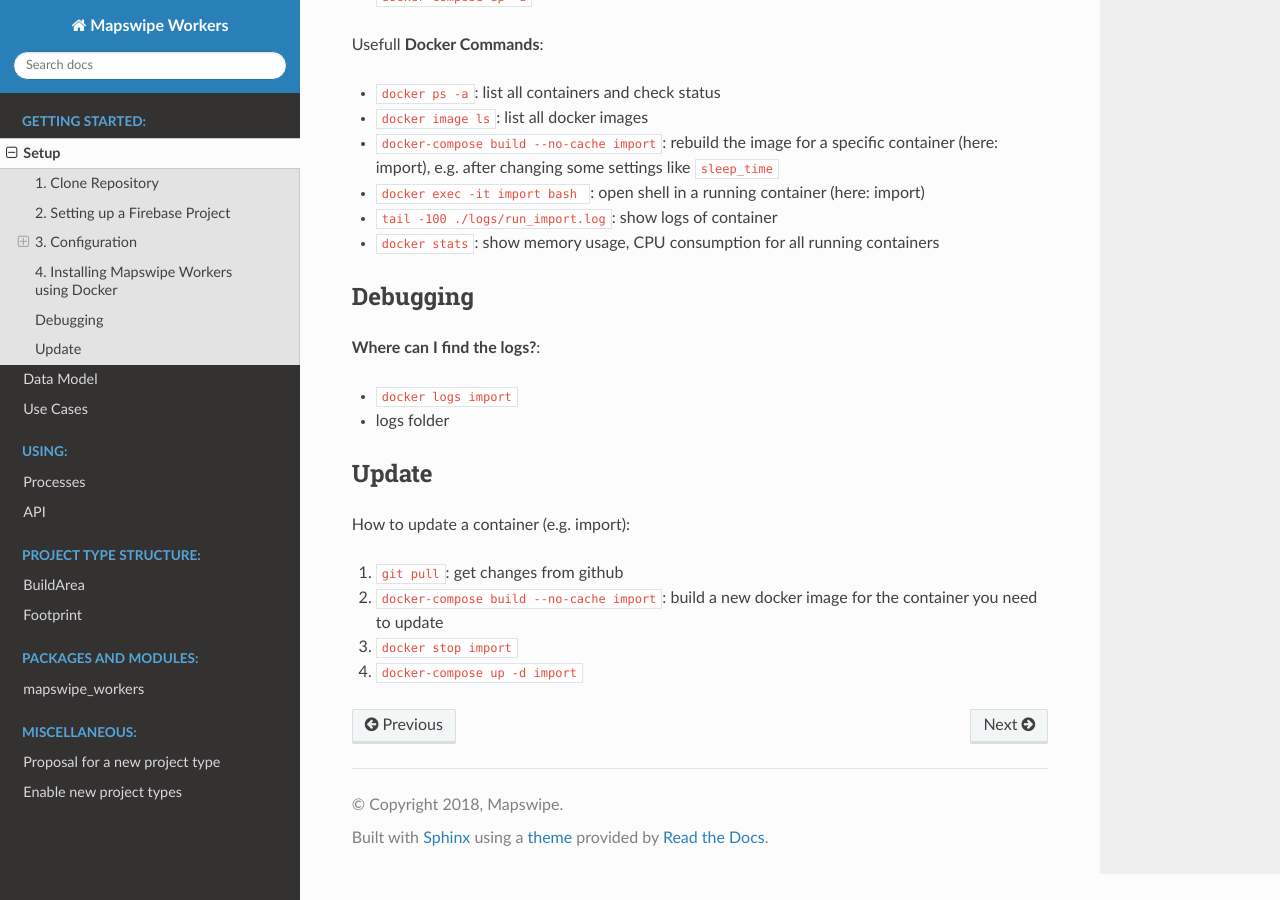
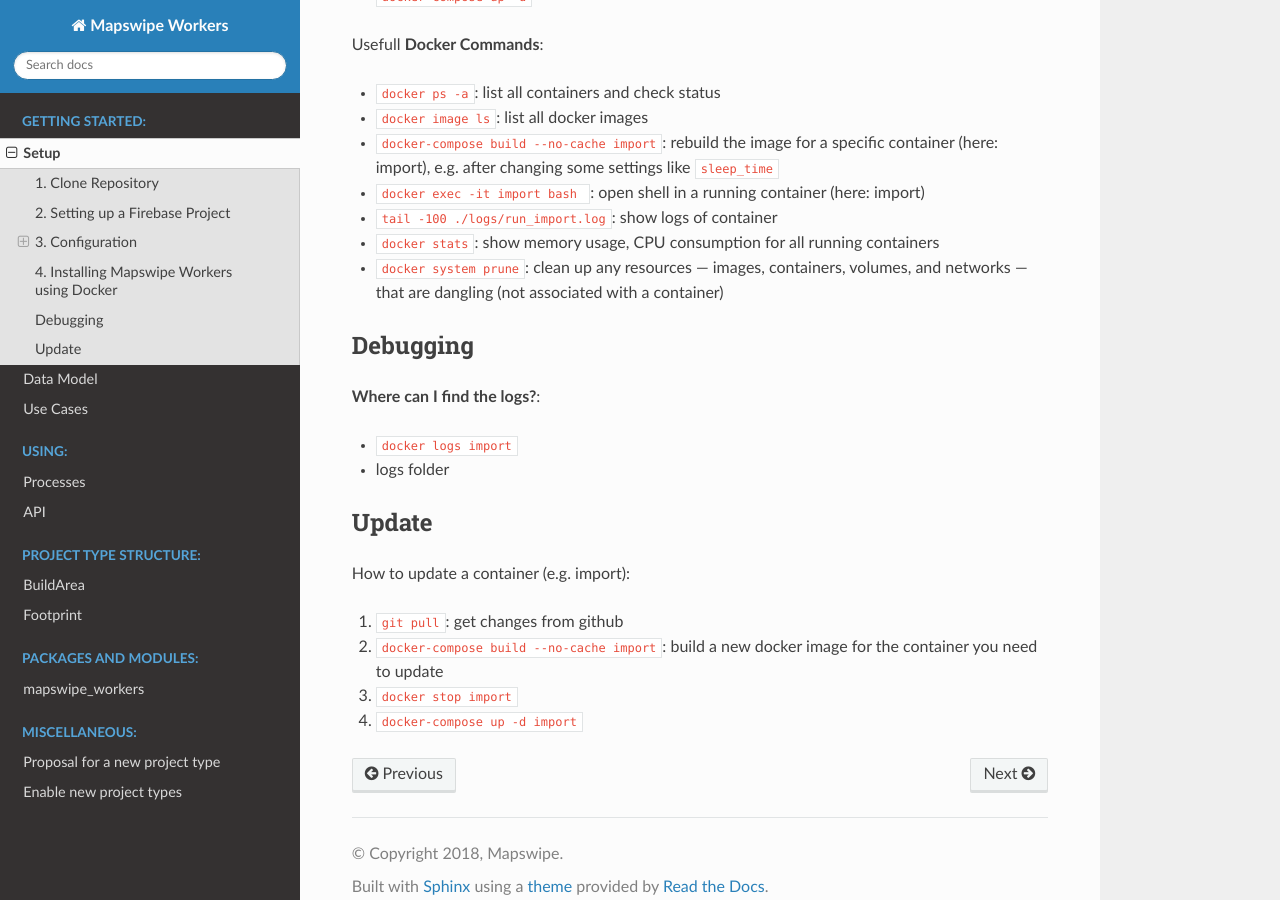
Before and after one commit to mapswipe/python-mapswipe-workers, a Sphinx documentation site: the page built from docs/setup.md, in a window 1280 px wide and 900 px high, scrolled down 3306 px. Built offline with Sphinx 7.4.7 and the Read the Docs theme 2.0.0, drawn with Linux system fonts in a browser that asks for light colours.

Commit message:
Update setup.md

```diff
--- a/docs/setup.md
+++ b/docs/setup.md
@@ -149,6 +149,7 @@
 - `docker exec -it import bash `: open shell in a running container (here: import)
 - `tail -100 ./logs/run_import.log`: show logs of container
 - `docker stats`: show memory usage, CPU consumption for all running containers
+- `docker system prune`: clean up any resources — images, containers, volumes, and networks — that are dangling (not associated with a container)
 
 
 ## Debugging
```
